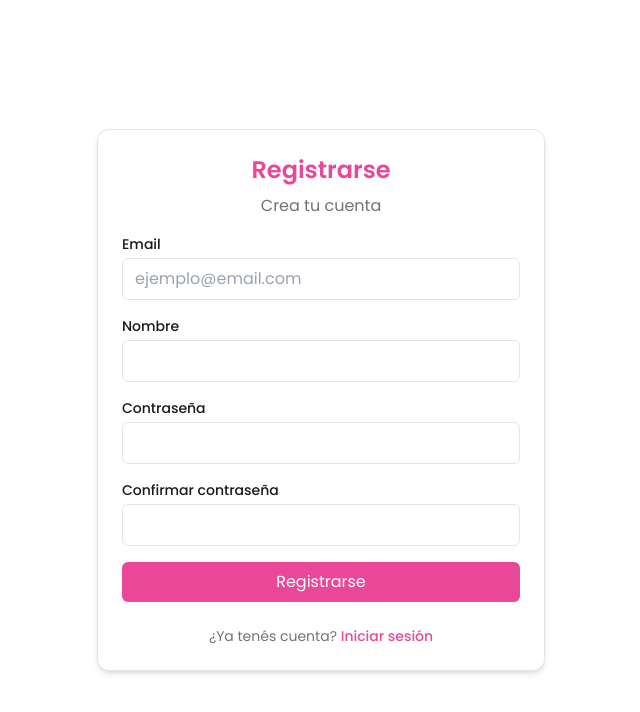
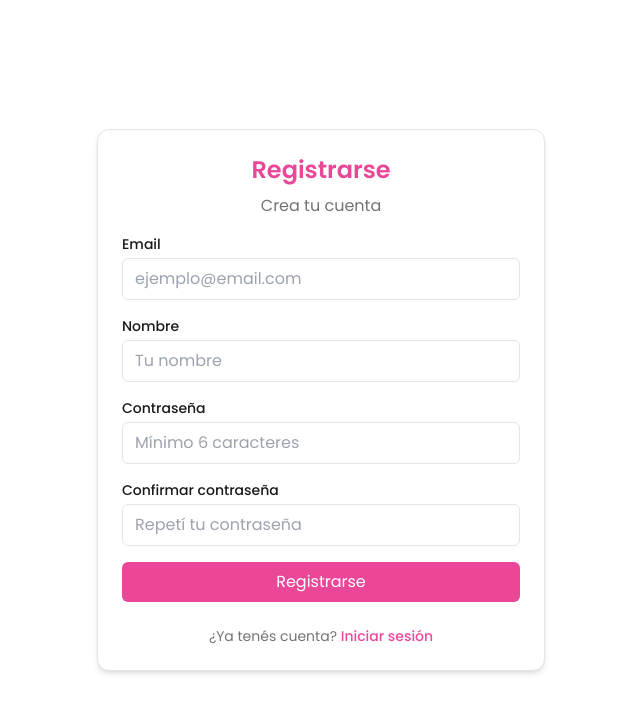
Before and after one commit to SantiagoAranda/ProyectoFinal-Icop, a React (Vite) app: page /register in a window 1280 px wide. Shown: the top 712 px of the page, without its empty margins (319-959 px from the left). Built offline with nearby package versions, Linux system fonts and the light colour scheme.

Commit message:
Validaciones basicas en login y registro

```diff
--- a/pages/Login.tsx
+++ b/pages/Login.tsx
@@ -1,4 +1,4 @@
-import { useState } from "react";
+import React, { useMemo, useState } from "react";
 import { useNavigate, Link } from "react-router-dom";
 import { useUser } from "../src/context/UserContext";
 import { toast } from "react-toastify";
@@ -11,17 +11,56 @@ function Login() {
   const [email, setEmail] = useState("");
   const [password, setPassword] = useState("");
 
+  const [touched, setTouched] = useState({
+    email: false,
+    password: false,
+  });
+
+  const normalizedEmail = useMemo(
+    () => email.trim().toLowerCase(),
+    [email]
+  );
+
+  // ✅ Validaciones mínimas
+  const emailOk = useMemo(() => {
+    return /^[^\s@]+@[^\s@]+\.[^\s@]+$/.test(normalizedEmail);
+  }, [normalizedEmail]);
+
+  const passwordOk = useMemo(() => password.length >= 6, [password]);
+
+  const showEmailError = touched.email && (!normalizedEmail || !emailOk);
+  const showPasswordError = touched.password && !passwordOk;
+
+  const inputBase =
+    "w-full px-3 py-2 rounded-md bg-background text-foreground outline-none transition-colors";
+  const okBorder =
+    "border border-input focus:ring-2 focus:ring-primary focus:border-primary";
+  const errorBorder =
+    "border border-red-500 focus:ring-2 focus:ring-red-500 focus:border-red-500";
+
   const handleSubmit = async (e: React.FormEvent) => {
     e.preventDefault();
 
-    if (!email || !password) {
+    setTouched({ email: true, password: true });
+
+    if (!normalizedEmail || !password) {
       toast.error("Por favor, completa todos los campos.");
+      return;
+    }
+
+    if (!emailOk) {
+      toast.error("Ingresá un email válido.");
+      return;
+    }
+
+    if (!passwordOk) {
+      toast.error("La contraseña debe tener al menos 6 caracteres.");
       return;
     }
 
     try {
       const response = await api.post("/auth/login", {
-        email: email.toLowerCase(),
+        email: normalizedEmail,
         password,
       });
 
@@ -41,7 +80,8 @@ function Login() {
         navigate("/");
       }
     } catch (err: any) {
-      const msg = err?.response?.data?.message || "Error al iniciar sesión";
+      const msg =
+        err?.response?.data?.message || "Error al iniciar sesión";
       toast.error(msg);
     }
   };
@@ -57,10 +97,11 @@ function Login() {
         </p>
 
         <form onSubmit={handleSubmit} className="space-y-4">
+          {/* EMAIL */}
           <div>
             <label
               htmlFor="email"
-              className="block text-sm font-medium text-foreground mb-1"
+              className="block text-sm font-medium mb-1"
             >
               Email
             </label>
@@ -69,16 +110,27 @@ function Login() {
               type="email"
               value={email}
               onChange={(e) => setEmail(e.target.value)}
+              onBlur={() =>
+                setTouched((t) => ({ ...t, email: true }))
+              }
               placeholder="ejemplo@email.com"
+              className={`${inputBase} ${
+                showEmailError ? errorBorder : okBorder
+              }`}
               required
-              className="w-full px-3 py-2 border border-input rounded-md bg-background text-foreground placeholder:text-muted-foreground focus:outline-none focus:ring-2 focus:ring-primary"
             />
+            {showEmailError && (
+              <p className="mt-1 text-xs text-red-500">
+                Ingresá un email válido.
+              </p>
+            )}
           </div>
 
+          {/* PASSWORD */}
           <div>
             <label
               htmlFor="password"
-              className="block text-sm font-medium text-foreground mb-1"
+              className="block text-sm font-medium mb-1"
             >
               Contraseña
             </label>
@@ -87,9 +139,19 @@ function Login() {
               type="password"
               value={password}
               onChange={(e) => setPassword(e.target.value)}
+              onBlur={() =>
+                setTouched((t) => ({ ...t, password: true }))
+              }
+              className={`${inputBase} ${
+                showPasswordError ? errorBorder : okBorder
+              }`}
               required
-              className="w-full px-3 py-2 border border-input rounded-md bg-background text-foreground placeholder:text-muted-foreground focus:outline-none focus:ring-2 focus:ring-primary"
             />
+            {showPasswordError && (
+              <p className="mt-1 text-xs text-red-500">
+                Mínimo 6 caracteres.
+              </p>
+            )}
           </div>
 
           <button
@@ -102,7 +164,10 @@ function Login() {
 
         <p className="mt-6 text-sm text-center text-muted-foreground">
           ¿No tienes una cuenta?{" "}
-          <Link to="/register" className="text-primary hover:underline font-medium">
+          <Link
+            to="/register"
+            className="text-primary hover:underline font-medium"
+          >
             Registrarse
           </Link>
         </p>
--- a/pages/Register.tsx
+++ b/pages/Register.tsx
@@ -1,20 +1,78 @@
-import { useState } from "react";
+import React, { useMemo, useState } from "react";
 import { useNavigate, Link } from "react-router-dom";
 import { toast } from "react-toastify";
 import api from "@/lib/api";
 
 function Register() {
   const navigate = useNavigate();
+
   const [email, setEmail] = useState("");
   const [nombre, setNombre] = useState("");
   const [password, setPassword] = useState("");
   const [confirmPassword, setConfirmPassword] = useState("");
 
+  const [touched, setTouched] = useState({
+    email: false,
+    nombre: false,
+    password: false,
+    confirmPassword: false,
+  });
+
+  const normalizedEmail = useMemo(() => email.trim().toLowerCase(), [email]);
+
+  // ✅ Validaciones básicas (similares a las otras correcciones)
+  const emailOk = useMemo(() => {
+    const v = normalizedEmail;
+    // simple y efectiva: texto@texto.texto
+    return /^[^\s@]+@[^\s@]+\.[^\s@]+$/.test(v);
+  }, [normalizedEmail]);
+
+  const nombreOk = useMemo(() => nombre.trim().length >= 3, [nombre]);
+  const passwordOk = useMemo(() => password.length >= 6, [password]);
+  const confirmOk = useMemo(
+    () => confirmPassword.length >= 6 && confirmPassword === password,
+    [confirmPassword, password]
+  );
+
+  const showEmailError = touched.email && (!normalizedEmail || !emailOk);
+  const showNombreError = touched.nombre && !nombreOk;
+  const showPasswordError = touched.password && !passwordOk;
+  const showConfirmError = touched.confirmPassword && !confirmOk;
+
+  const inputBase =
+    "w-full border rounded-md px-3 py-2 bg-background outline-none transition-colors";
+  const okBorder = "border-border focus:border-primary focus:ring-2 focus:ring-primary/20";
+  const errorBorder = "border-red-500 focus:border-red-500 focus:ring-2 focus:ring-red-500/20";
+
   const handleSubmit = async (e: React.FormEvent) => {
     e.preventDefault();
 
-    if (!email || !nombre || !password || !confirmPassword) {
+    // marcar todo como tocado para mostrar errores si intenta enviar
+    setTouched({
+      email: true,
+      nombre: true,
+      password: true,
+      confirmPassword: true,
+    });
+
+    // Validaciones + toasts
+    if (!normalizedEmail || !nombre.trim() || !password || !confirmPassword) {
       toast.error("Por favor, completa todos los campos obligatorios.");
+      return;
+    }
+
+    if (!emailOk) {
+      toast.error("Ingresá un email válido (ej: nombre@dominio.com).");
+      return;
+    }
+
+    if (!nombreOk) {
+      toast.error("El nombre debe tener al menos 3 caracteres.");
+      return;
+    }
+
+    if (!passwordOk) {
+      toast.error("La contraseña debe tener al menos 6 caracteres.");
       return;
     }
 
@@ -25,9 +83,9 @@ function Register() {
 
     try {
       await api.post("/auth/register", {
-        email: email.toLowerCase(),
+        email: normalizedEmail,
         password,
-        nombre,
+        nombre: nombre.trim(),
         role: "cliente",
       });
 
@@ -35,7 +93,8 @@ function Register() {
       navigate("/login");
     } catch (error: any) {
       const msg =
-        error?.response?.data?.message || "Error al registrar. Intenta nuevamente.";
+        error?.response?.data?.message ||
+        "Error al registrar. Intenta nuevamente.";
       toast.error(msg);
     }
   };
@@ -43,10 +102,13 @@ function Register() {
   return (
     <div className="flex min-h-screen items-center justify-center bg-background">
       <div className="w-full max-w-md p-6 bg-card border border-border rounded-xl shadow-md">
-        <h1 className="text-2xl font-semibold text-primary text-center mb-2">Registrarse</h1>
+        <h1 className="text-2xl font-semibold text-primary text-center mb-2">
+          Registrarse
+        </h1>
         <p className="text-muted-foreground text-center mb-4">Crea tu cuenta</p>
 
         <form onSubmit={handleSubmit} className="space-y-4">
+          {/* EMAIL */}
           <div>
             <label htmlFor="email" className="block text-sm font-medium mb-1">
               Email
@@ -54,14 +116,22 @@ function Register() {
             <input
               id="email"
               type="email"
-              className="w-full border border-border rounded-md px-3 py-2 bg-background"
+              className={`${inputBase} ${showEmailError ? errorBorder : okBorder}`}
               value={email}
               onChange={(e) => setEmail(e.target.value)}
+              onBlur={() => setTouched((t) => ({ ...t, email: true }))}
               placeholder="ejemplo@email.com"
+              autoComplete="email"
               required
             />
+            {showEmailError && (
+              <p className="mt-1 text-xs text-red-500">
+                Ingresá un email válido.
+              </p>
+            )}
           </div>
 
+          {/* NOMBRE */}
           <div>
             <label htmlFor="nombre" className="block text-sm font-medium mb-1">
               Nombre
@@ -69,39 +139,73 @@ function Register() {
             <input
               id="nombre"
               type="text"
-              className="w-full border border-border rounded-md px-3 py-2 bg-background"
+              className={`${inputBase} ${showNombreError ? errorBorder : okBorder}`}
               value={nombre}
               onChange={(e) => setNombre(e.target.value)}
+              onBlur={() => setTouched((t) => ({ ...t, nombre: true }))}
+              placeholder="Tu nombre"
+              autoComplete="name"
               required
             />
+            {showNombreError && (
+              <p className="mt-1 text-xs text-red-500">
+                Mínimo 3 caracteres.
+              </p>
+            )}
           </div>
 
+          {/* PASSWORD */}
           <div>
-            <label htmlFor="password" className="block text-sm font-medium mb-1">
+            <label
+              htmlFor="password"
+              className="block text-sm font-medium mb-1"
+            >
               Contraseña
             </label>
             <input
               id="password"
               type="password"
-              className="w-full border border-border rounded-md px-3 py-2 bg-background"
+              className={`${inputBase} ${showPasswordError ? errorBorder : okBorder}`}
               value={password}
               onChange={(e) => setPassword(e.target.value)}
+              onBlur={() => setTouched((t) => ({ ...t, password: true }))}
+              placeholder="Mínimo 6 caracteres"
+              autoComplete="new-password"
               required
             />
+            {showPasswordError && (
+              <p className="mt-1 text-xs text-red-500">
+                Mínimo 6 caracteres.
+              </p>
+            )}
           </div>
 
+          {/* CONFIRM PASSWORD */}
           <div>
-            <label htmlFor="confirmPassword" className="block text-sm font-medium mb-1">
+            <label
+              htmlFor="confirmPassword"
+              className="block text-sm font-medium mb-1"
+            >
               Confirmar contraseña
             </label>
             <input
               id="confirmPassword"
               type="password"
-              className="w-full border border-border rounded-md px-3 py-2 bg-background"
+              className={`${inputBase} ${showConfirmError ? errorBorder : okBorder}`}
               value={confirmPassword}
               onChange={(e) => setConfirmPassword(e.target.value)}
+              onBlur={() =>
+                setTouched((t) => ({ ...t, confirmPassword: true }))
+              }
+              placeholder="Repetí tu contraseña"
+              autoComplete="new-password"
               required
             />
+            {showConfirmError && (
+              <p className="mt-1 text-xs text-red-500">
+                Debe coincidir y tener mínimo 6 caracteres.
+              </p>
+            )}
           </div>
 
           <button
```
